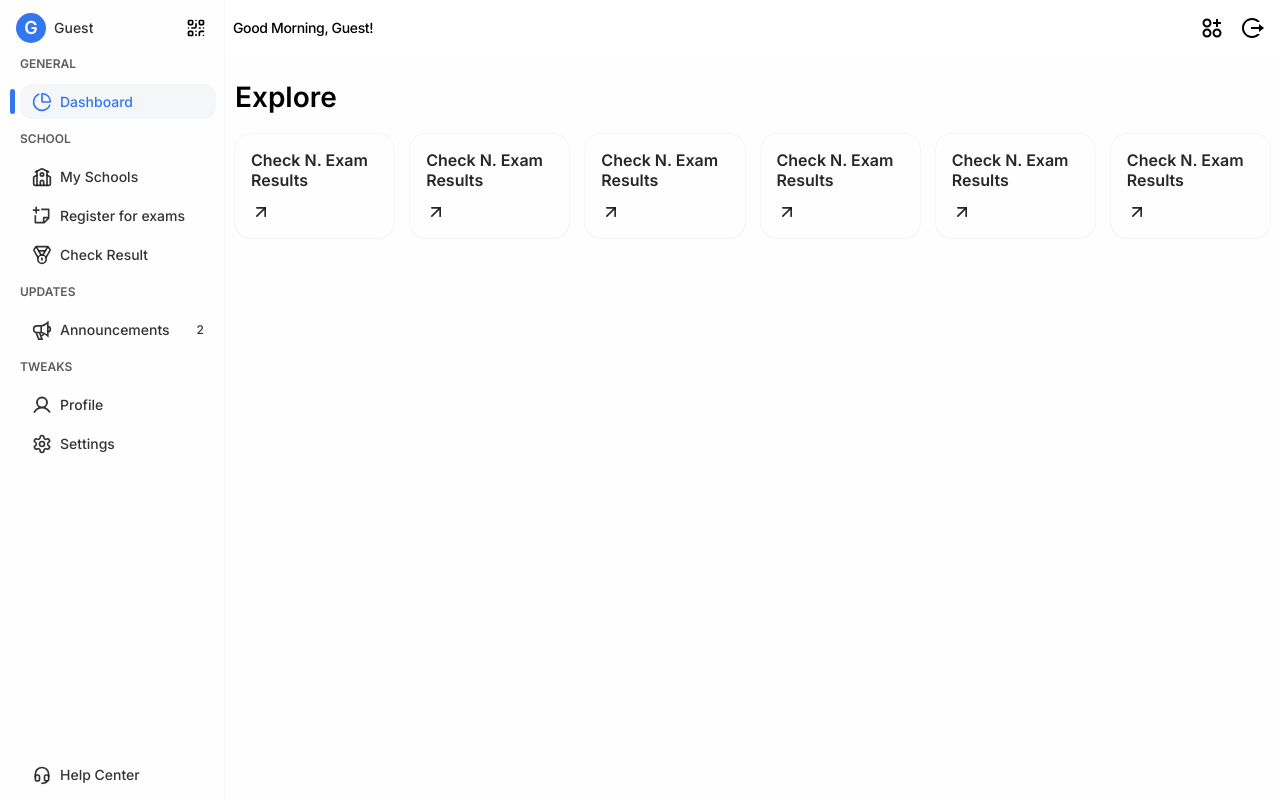
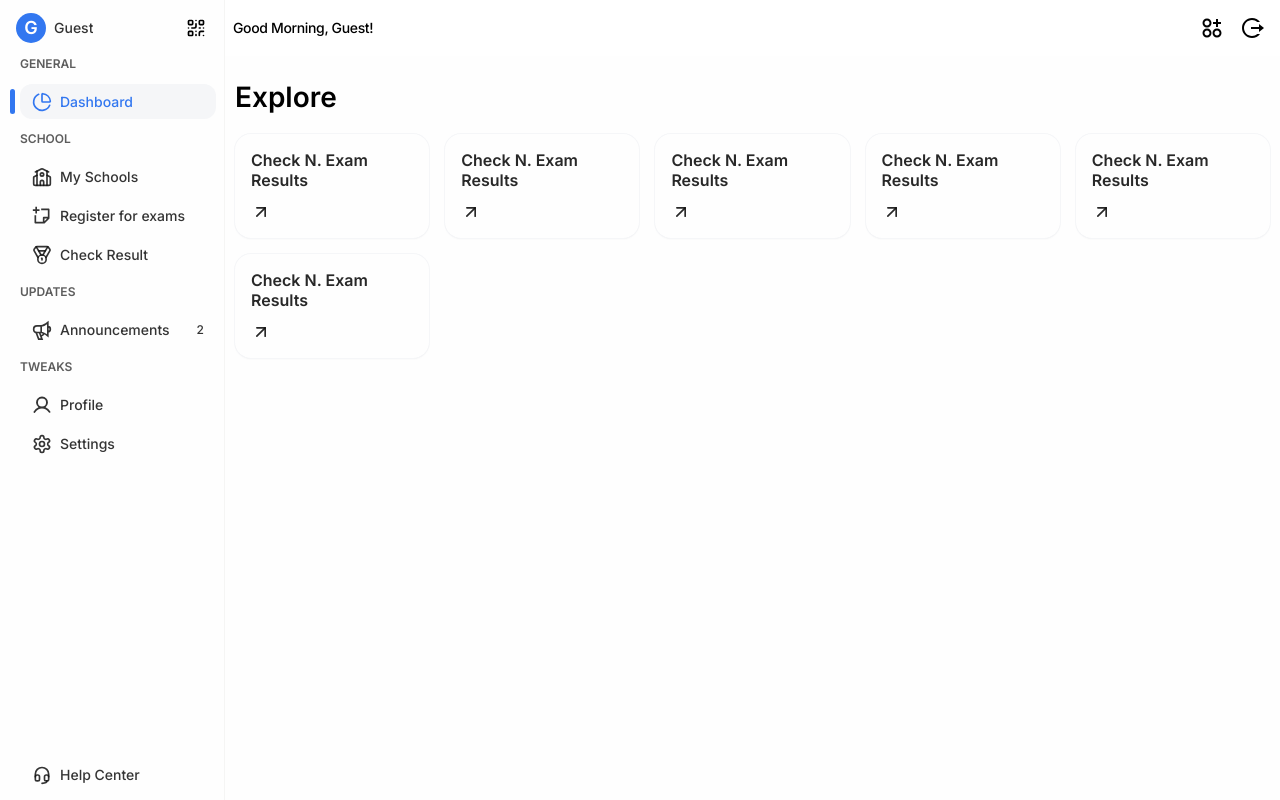
Before and after one commit to mbonikev/GradeWave, a React (Vite) app: page /#/student_dashboard in a window 1280 px wide. Built offline with nearby package versions, Linux system fonts and the light colour scheme; sample sign-in values are in the browser's storage.

Commit message:
updated src/pages/student/StudentDashboard.jsx

```diff
--- a/src/pages/student/StudentDashboard.jsx
+++ b/src/pages/student/StudentDashboard.jsx
@@ -43,7 +43,7 @@ function StudentDashboard() {
           <div className="w-full h-fit max-w-[1100px] mx-auto px-2.5">
             <h1 className="text-[28px] font-semibold">Explore</h1>
 
-            <div className="w-full h-fit flex items-center gap-4 mt-3 py-1">
+            <div className="w-full h-fit grid grid-cols-5 gap-4 mt-3 py-1">
               {[
                 { name: "Check N. Exam Results", path: "/student_dashboard" },
                 { name: "Check N. Exam Results", path: "/student_dashboard" },
```
